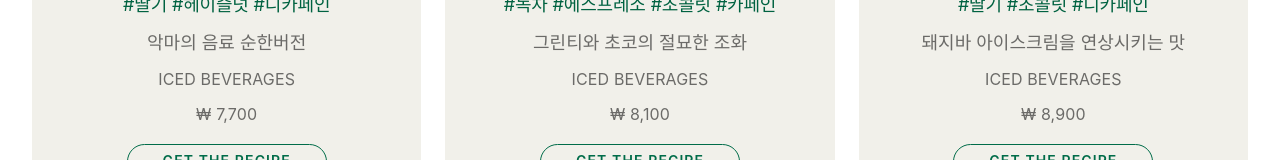
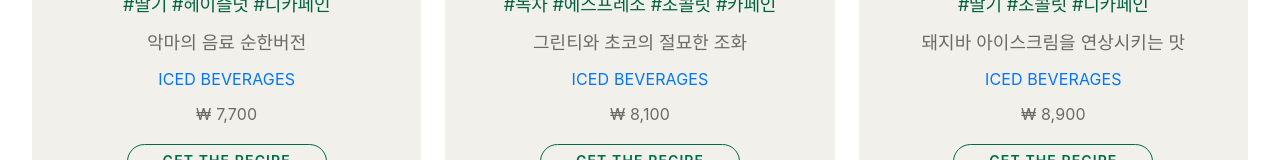
Before and after one commit to YWTechIT/starbucks-recipe-project, a React (Create React App) app: page / in a window 1280 px wide. Shown: the part 634-794 px from the top of the page. Built offline with nearby package versions, Linux system fonts and the light colour scheme.

Commit message:
add BeverageType style Components

```diff
--- a/src/components/card/index.tsx
+++ b/src/components/card/index.tsx
@@ -8,11 +8,12 @@ import {
     ContentWrapper,
     Title,
     Desc,
+    BeverageType,
     Type,
     Button,
     ImgWrapper,
     HashTagContainer,
-    HashTag
+    HashTag,
 } from "./style";
 
 interface CardProps {
@@ -25,14 +26,23 @@ interface CardProps {
 const onSaved = true;
 const offSaved = false;
 
-const Card = ({ item, likeBookMark, handleBookMark, getSameHashTagRecipe }: CardProps) => {
+const Card = ({
+    item,
+    likeBookMark,
+    handleBookMark,
+    getSameHashTagRecipe,
+}: CardProps) => {
     let history = useHistory();
     const beverageType = item.type.split("_").join(" ");
-    const [liked, setLiked] = useState<boolean>(likeBookMark.includes(item.id) ? onSaved : offSaved);
+    const [liked, setLiked] = useState<boolean>(
+        likeBookMark.includes(item.id) ? onSaved : offSaved
+    );
 
     const handleSaved = () => {
         if (liked) {
-            handleBookMark((bookMarks) => bookMarks.filter((bookMark) => bookMark !== item.id));
+            handleBookMark((bookMarks) =>
+                bookMarks.filter((bookMark) => bookMark !== item.id)
+            );
         } else {
             handleBookMark((bookMarks) => [...bookMarks, item.id]);
         }
@@ -52,16 +62,19 @@ const Card = ({ item, likeBookMark, handleBookMark, getSameHashTagRecipe }: Card
                 <Title>{item.title}</Title>
                 <HashTagContainer>
                     {item.tags.map((tag, idx) => (
-                        <HashTag key={idx} onClick={()=>getSameHashTagRecipe(tag)}>{`#${tag} `}</HashTag>
+                        <HashTag
+                            key={idx}
+                            onClick={() => getSameHashTagRecipe(tag)}
+                        >{`#${tag} `}</HashTag>
                     ))}
                 </HashTagContainer>
                 <Desc fontSize="18">{item.desc}</Desc>
-                <Type>{beverageType}</Type>
+                <BeverageType kind={beverageType}>{beverageType}</BeverageType>
                 <Type>₩ {item.price.toLocaleString()}</Type>
                 <Button onClick={() => history.push(`/recipe/${item.id}`)}>
                     GET THE RECIPE
                 </Button>
-                <Like liked={liked} handleLiked={handleSaved} item={item}/>
+                <Like liked={liked} handleLiked={handleSaved} item={item} />
             </ContentWrapper>
         </CardWrapper>
     );
--- a/src/components/card/style.ts
+++ b/src/components/card/style.ts
@@ -2,6 +2,10 @@ import styled from "styled-components";
 
 interface DescType {
     fontSize: string;
+}
+
+interface BeverageKind {
+    kind: string;
 }
 
 export const CardsContainer = styled.article`
@@ -9,13 +13,13 @@ export const CardsContainer = styled.article`
     flex-direction: column;
     align-items: center;
 
-    @media screen and (min-width: 768px){
+    @media screen and (min-width: 768px) {
         display: grid;
         margin: 20px;
         grid-template-columns: repeat(2, 1fr);
     }
 
-    @media screen and (min-width: 1024px){
+    @media screen and (min-width: 1024px) {
         grid-template-columns: repeat(3, 1fr);
     }
 `;
@@ -28,7 +32,7 @@ export const CardWrapper = styled.article`
     background-color: #f1f0ea;
     border-radius: 4px;
     margin-bottom: 1.6rem;
-    @media screen and (min-width: 768px){
+    @media screen and (min-width: 768px) {
         width: auto;
         margin: 1.2rem;
         padding-bottom: 0.4rem;
@@ -40,7 +44,7 @@ export const ImgWrapper = styled.section`
     overflow: hidden;
     margin-bottom: 8px;
     border-radius: 4px;
-`
+`;
 
 export const ImgStyle = styled.img`
     width: 100%;
@@ -50,7 +54,7 @@ export const ImgStyle = styled.img`
     transition: transform 1s ease;
     cursor: pointer;
 
-    @media screen and (min-width: 768px){
+    @media screen and (min-width: 768px) {
         &:hover {
             transform: scale(1.1);
         }
@@ -78,7 +82,7 @@ export const Title = styled.h3`
 export const HashTagContainer = styled.section`
     padding: 0 32px;
     line-height: 1.8;
-`
+`;
 
 export const HashTag = styled.span`
     font-size: 18px;
@@ -86,7 +90,7 @@ export const HashTag = styled.span`
     letter-spacing: -0.01em;
     color: #006241;
     cursor: pointer;
-`
+`;
 
 export const Desc = styled.span<DescType>`
     font-size: ${(props) => props.fontSize + "px"};
@@ -96,13 +100,22 @@ export const Desc = styled.span<DescType>`
     line-height: 1.3;
 `;
 
+export const BeverageType = styled.span<BeverageKind>`
+    font-size: 16px;
+    color: ${(props) =>
+        props.kind === "ICED BEVERAGES" ? "#0076ff" : "#d62b20"};
+    font-weight: 400;
+    letter-spacing: 0.0125rem;
+    line-height: 1.2;
+`;
+
 export const Type = styled.span`
     font-size: 16px;
     color: #0000008e;
     font-weight: 400;
-    letter-spacing: .0125rem;
+    letter-spacing: 0.0125rem;
     line-height: 1.2;
-`
+`;
 
 export const Button = styled.button`
     display: inline-block;
@@ -115,13 +128,13 @@ export const Button = styled.button`
     min-width: 200px;
     min-height: 35px;
     border: 1.2px solid #006c49;
-    letter-spacing: .11063rem;
-    padding: .8rem 1.6rem;
+    letter-spacing: 0.11063rem;
+    padding: 0.8rem 1.6rem;
     margin-top: 0.4rem;
     margin-bottom: 0.8rem;
     line-height: 1.2;
     &:hover {
-        background-color: #E8F1ED;
+        background-color: #e8f1ed;
         transition: all 0.2s ease;
     }
 `;
```
